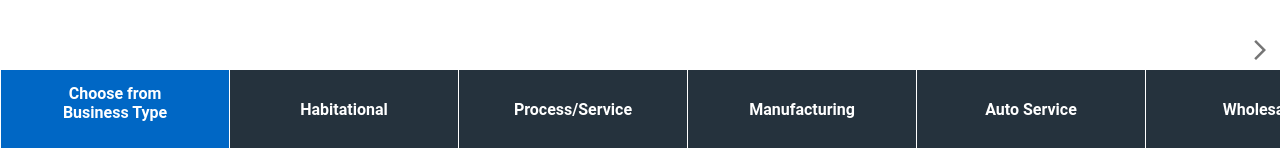
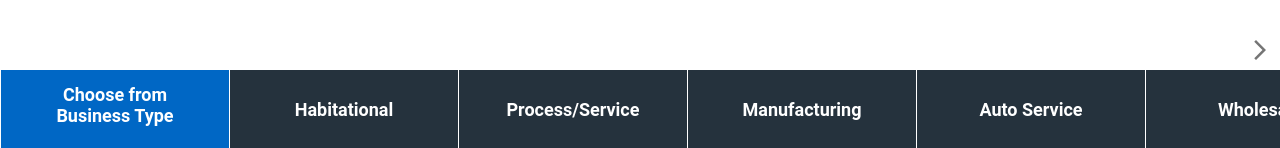
Before and after one commit to hoffay/NW-Marketplace, a React (Create React App) app: page / in a window 1280 px wide. Shown: the part 652-800 px from the top of the page. Built offline with nearby package versions, Linux system fonts and the light colour scheme.

Commit message:
Increase font size to match wireframe

```diff
--- a/src/Pages/Home/Components/productCategories.css
+++ b/src/Pages/Home/Components/productCategories.css
@@ -19,7 +19,7 @@
   margin-left: 1px;
   width: 200px;
   text-decoration: none;
-  font-size: 16px;
+  font-size: 18px;
   height: 50px;
   font-weight: bold;
   justify-content: center;
@@ -39,7 +39,7 @@
   margin-left: 1px;
   width: 200px;
   text-decoration: none;
-  font-size: 16px;
+  font-size: 18px;
   height: 50px;
   overflow: hidden;
   text-decoration: none;
```
